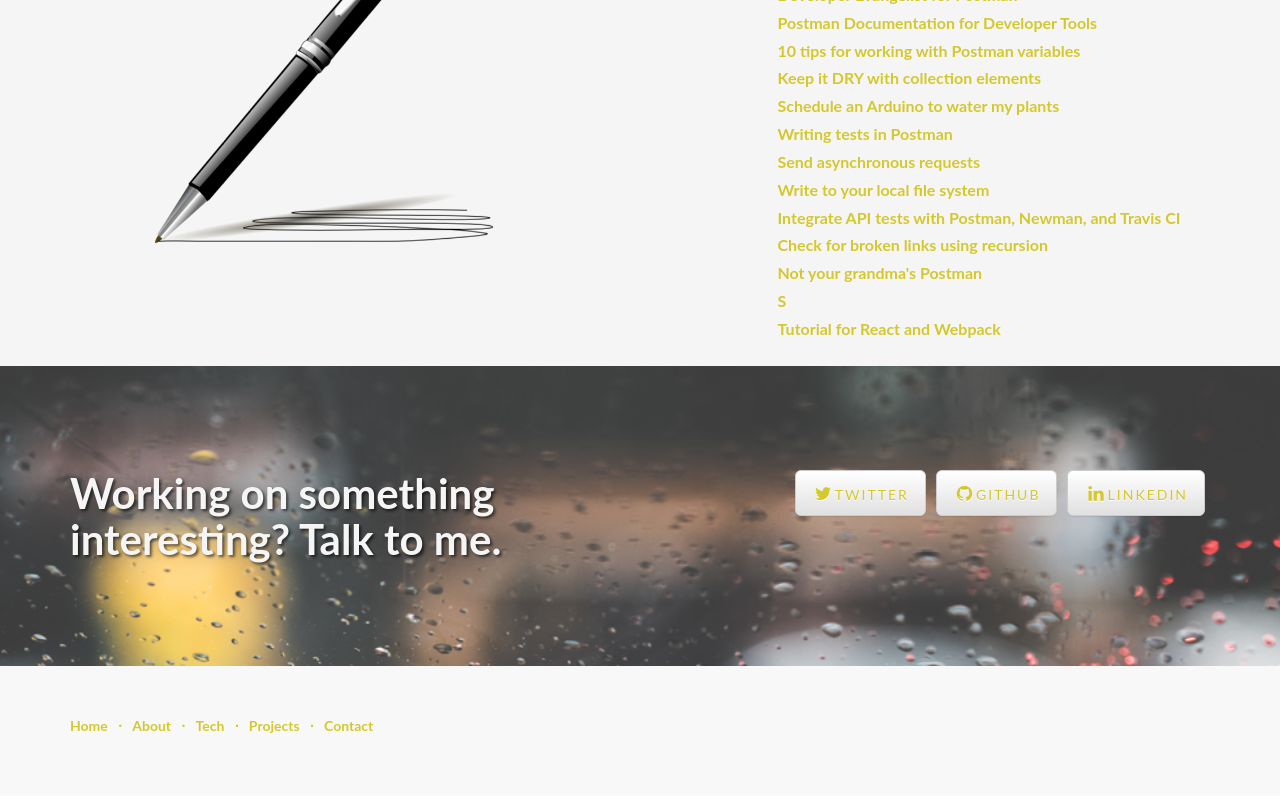
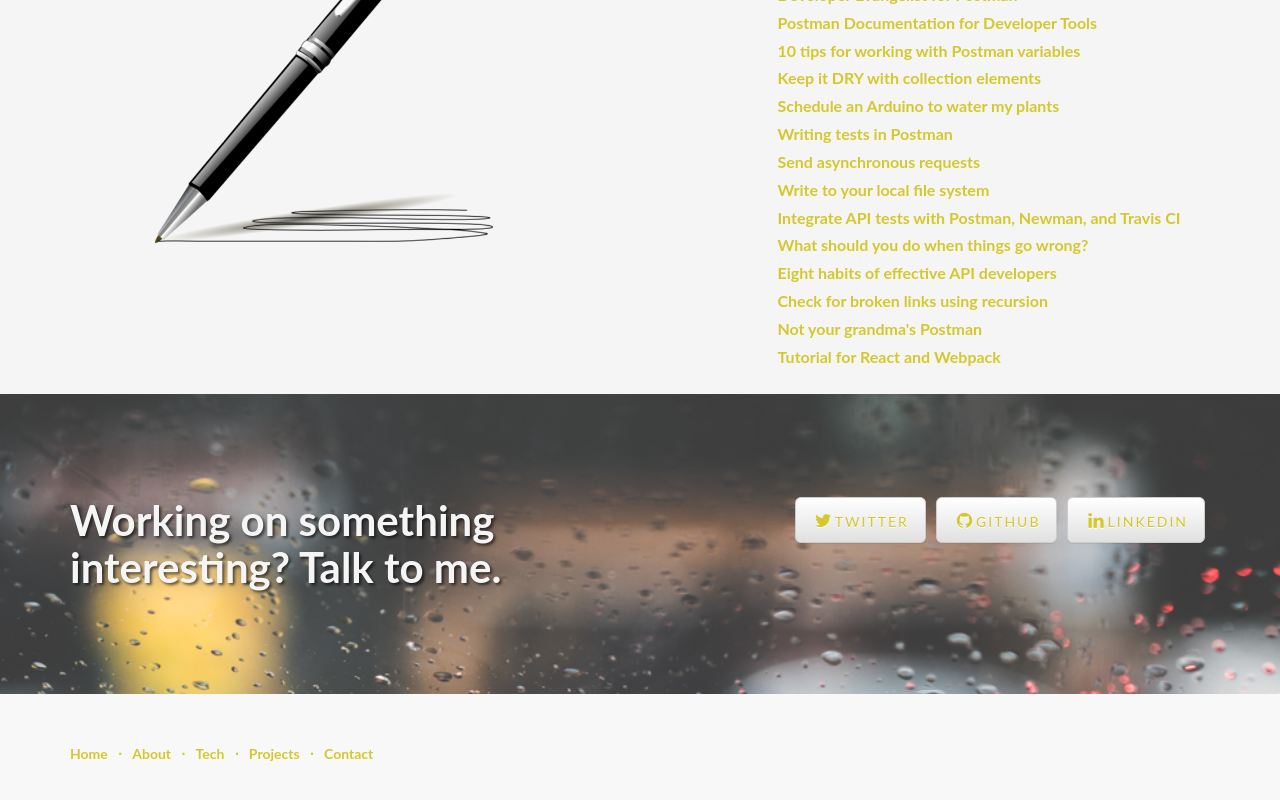
Before and after one commit to loopDelicious/joyce-portfolio, a React (Create React App) app: page / in a window 1280 px wide. Shown: the part 4751-5551 px from the top of the page. Built offline with nearby package versions, Linux system fonts and the light colour scheme.

Commit message:
add article links

```diff
--- a/src/components/portfolio.js
+++ b/src/components/portfolio.js
@@ -417,9 +417,10 @@
                                 <a target="_blank" href="http://blog.getpostman.com/2017/10/03/send-asynchronous-requests-with-postmans-pm-api/"><p className="tech2">Send asynchronous requests</p></a>
                                 <a target="_blank" href="http://blog.getpostman.com/2017/09/01/write-to-your-local-file-system-using-a-postman-collection/"><p className="tech2">Write to your local file system</p></a>
                                 <a target="_blank" href="http://blog.getpostman.com/2017/08/23/integrate-api-tests-with-postman-newman-and-travis-ci/"><p className="tech2">Integrate API tests with Postman, Newman, and Travis CI</p></a>
+                                <a target="_blank" href="http://www.devopsdigest.com/crisis-management-what-should-you-do-when-things-go-wrong"><p className="tech2">What should you do when things go wrong?</p></a>
+                                <a target="_blank" href="https://www.itproportal.com/features/eight-habits-of-effective-api-developers/"><p className="tech2">Eight habits of effective API developers</p></a>
                                 <a target="_blank" href="http://blog.getpostman.com/2017/06/23/check-for-broken-links-on-your-website-using-a-postman-collection/"><p className="tech2">Check for broken links using recursion</p></a>
                                 <a target="_blank" href="http://blog.getpostman.com/2017/05/27/not-your-grandmas-postman/"><p className="tech2">Not your grandma's Postman</p></a>
-                                <a target="_blank" href=""><p className="tech2">S</p></a>
                                 <a target="_blank" href="https://medium.com/@joycelin.codes/quickstart-for-react-and-webpack-in-8-minutes-or-less-eb736da7480b"><p className="tech2">Tutorial for React and Webpack</p></a><br />
                             </div>
                             <div className="col-lg-5 col-sm-pull-6 col-sm-6">
```
